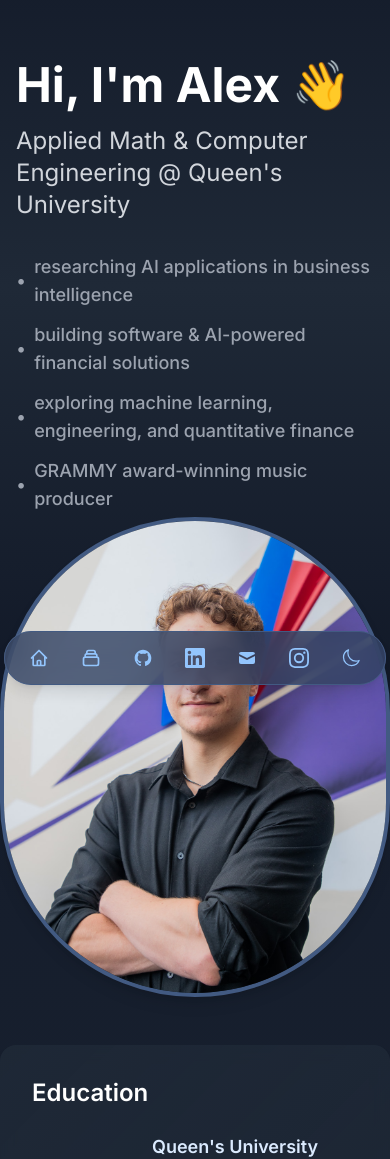
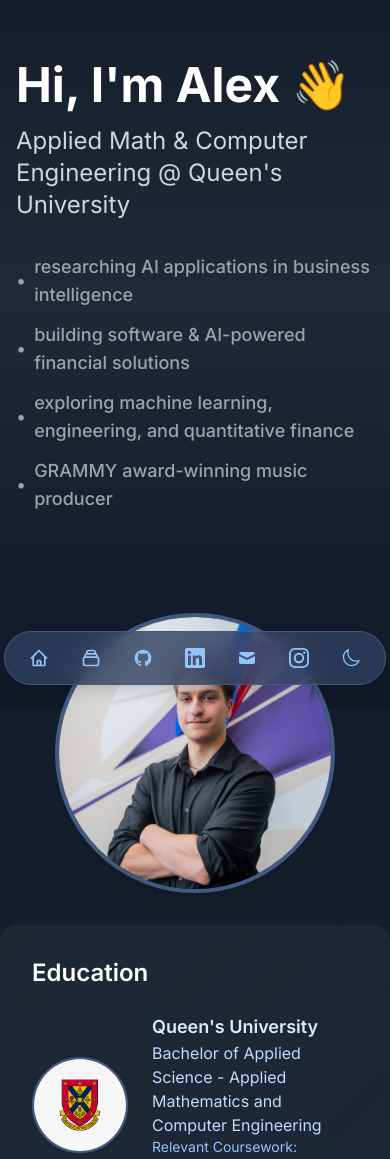
Before and after one commit to alexxlevesque/portfolio, a Next.js app: page / in a window 390 px wide. Shown: the part 135-1294 px from the top of the page. Built offline with nearby package versions, Linux system fonts and the light colour scheme.

Commit message:
mobile friendly commit

```diff
--- a/src/app/page.tsx
+++ b/src/app/page.tsx
@@ -263,13 +263,13 @@ export default function Home() {
         </section>
 
         {/* Profile Picture */}
-        <div className="flex justify-center -mt-48 mb-12">
-          <div className="relative w-[480px] h-[480px] rounded-full overflow-hidden border-4 border-navy-200 dark:border-navy-700 shadow-lg transition-all duration-500 ease-in-out">
+        <div className="flex justify-center -mt-24 sm:-mt-32 md:-mt-48 mb-8 sm:mb-12">
+          <div className="relative w-[280px] h-[280px] sm:w-[380px] sm:h-[380px] md:w-[480px] md:h-[480px] rounded-full overflow-hidden border-4 border-navy-200 dark:border-navy-700 shadow-lg transition-all duration-500 ease-in-out">
             <Image
               src="/images/profile/headshot.JPG"
               alt="Alex Levesque"
               fill
-              sizes="(max-width: 768px) 100vw, 480px"
+              sizes="(max-width: 640px) 280px, (max-width: 768px) 380px, 480px"
               className="object-cover"
               priority
               unoptimized
```
